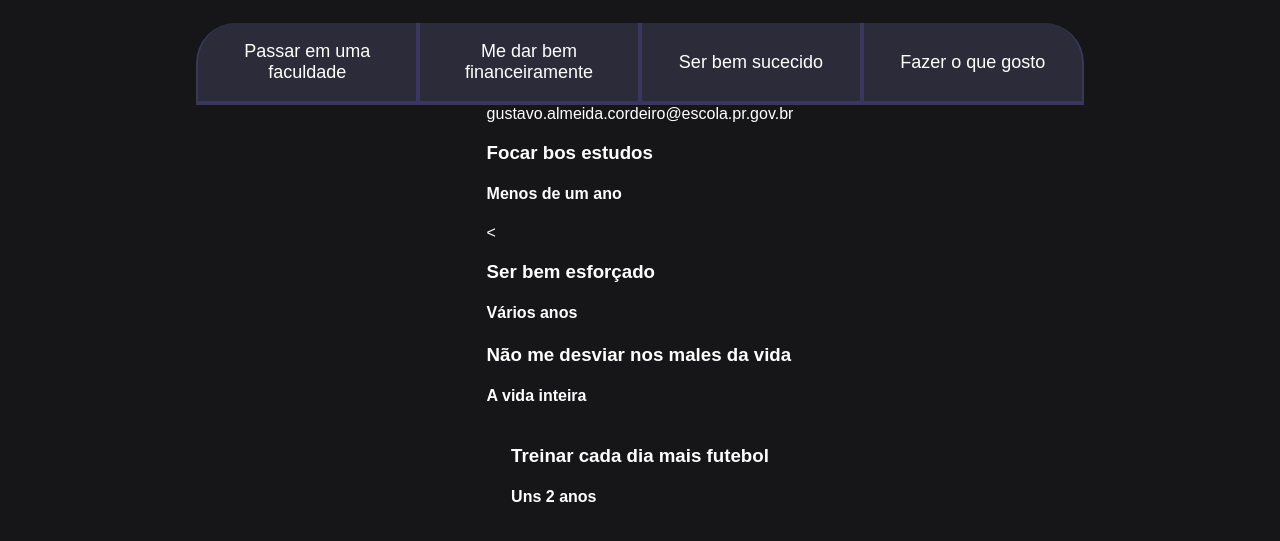
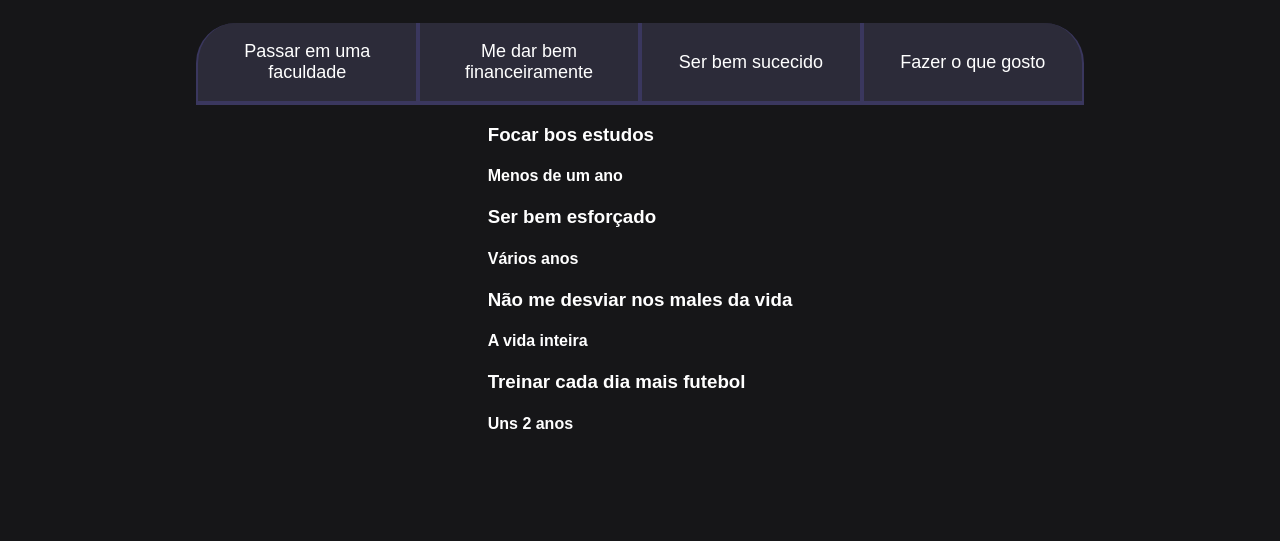
Before and after one commit to guscao/Gustavo-3, a plain HTML site: page index.html in a window 1280 px wide. Shown: the part 75-616 px from the top of the page. Drawn offline with Linux system fonts and the light colour scheme.

```diff
--- a/index.html
+++ b/index.html
@@ -15,15 +15,16 @@
       <button class="botao">Ser bem sucecido</button>
       <button class="botao">Fazer o que gosto</button>
     </div>
-    <div class="abas-textos">gustavo.almeida.cordeiro@escola.pr.gov.br
+    <div class="abas-textos">
       <div class="aba-conteudo">
        <h3 class="aba-conteudo-principal">Focar bos estudos</h3>
        <h4 class="aba-conteudo-secundario">Menos de um ano</h4>
       </div>
-    <div><
+      <div>
         <h3 class="aba-conteudo-principal">Ser bem esforçado</h3>
         <h4 class="aba-conteudo-secundario">Vários anos</h4>
       </div>
+      <div>
         <h3 class="aba-conteudo-principal">Não me desviar nos males da vida </h3>
         <h4 class="aba-conteudo-secundario">A vida inteira</h4>
       </div>
@@ -31,6 +32,6 @@
         <h3 class="aba-conteudo-principal">Treinar cada dia mais futebol </h3>
         <h4 class="aba-conteudo-secundario">Uns 2 anos</h4>
       </div>
-
+    </div>
 </body>
 </html>
```
Lines whose indentation alone changed are shown as unchanged.
